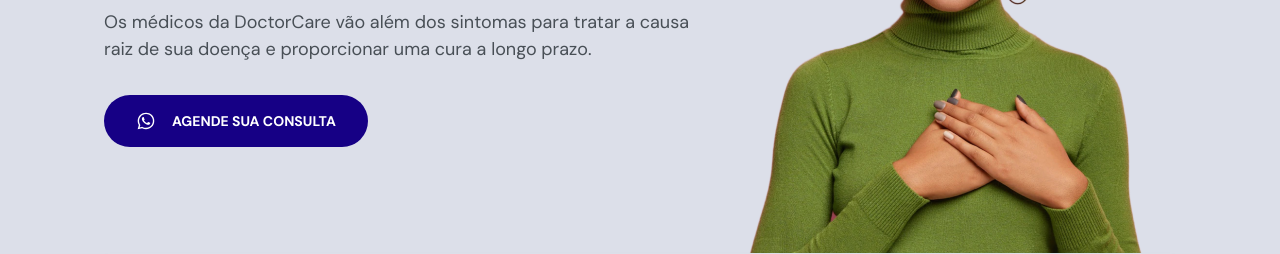
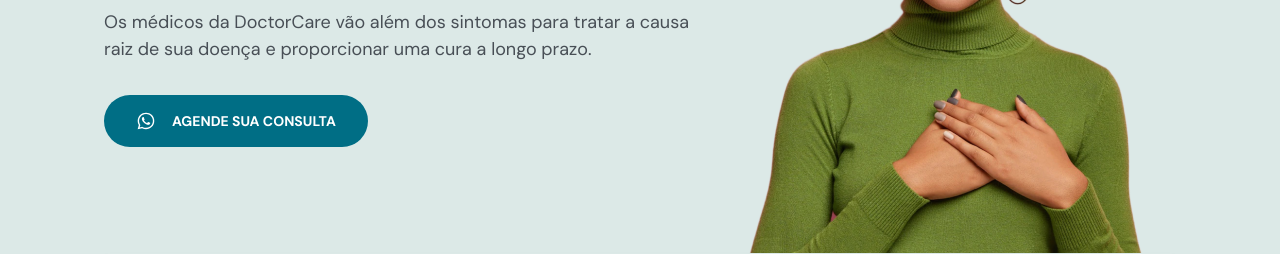
Before and after one commit to jaksonricelly/doctorcare, a plain HTML site: page index.html in a window 1280 px wide. Shown: the part 366-620 px from the top of the page. Drawn offline with nearby package versions, Linux system fonts and the light colour scheme.

Commit message:
alteração de cor pimaria do projeto

```diff
--- a/style.css
+++ b/style.css
@@ -6,7 +6,7 @@
  }
 
 :root {
-  --hue: 250;
+  --hue: 190;
   --primary-color: hsl(var(--hue), 100%, 26%);  /* --primary-color variavel em css, foi criada, h - matriz, s saturation, l - luz*/
   --headline: hsl(210, 11%, 15%);
   --paragraph: hsl(210, 9%, 31%);
```
